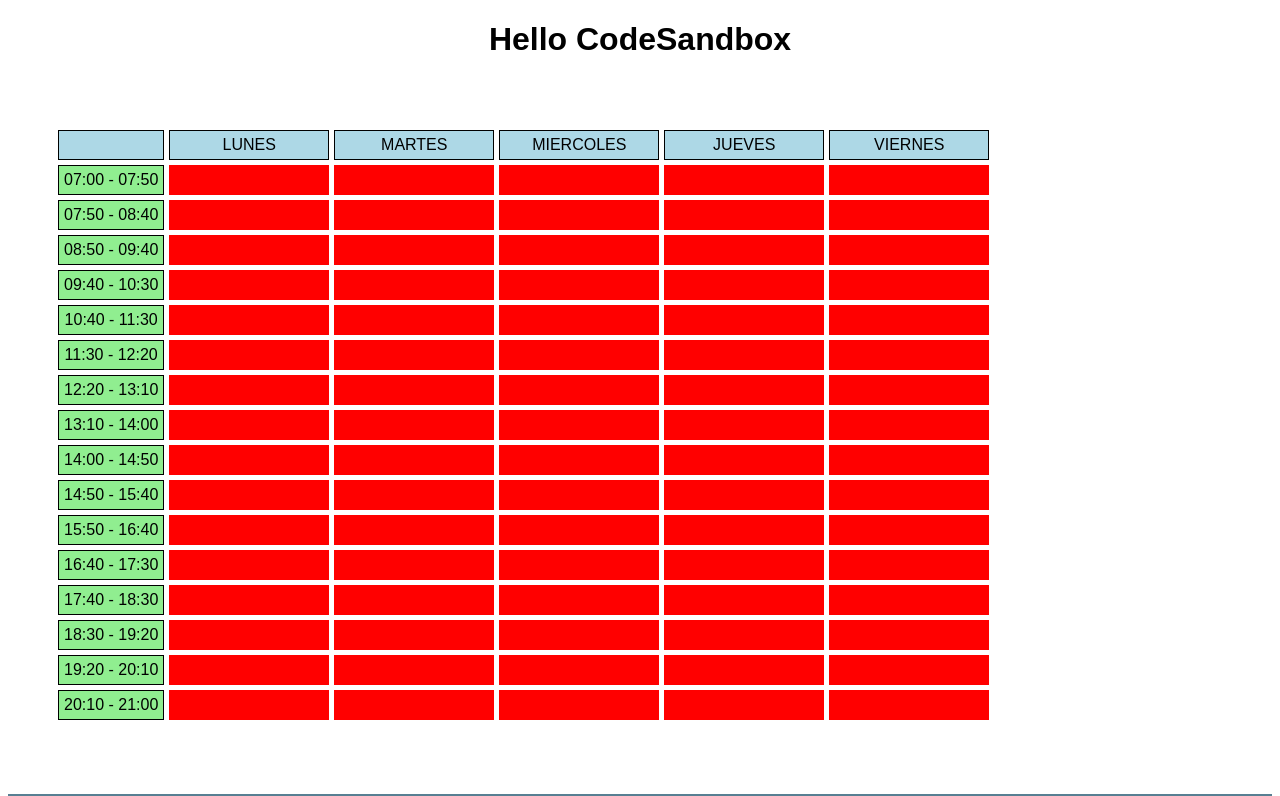
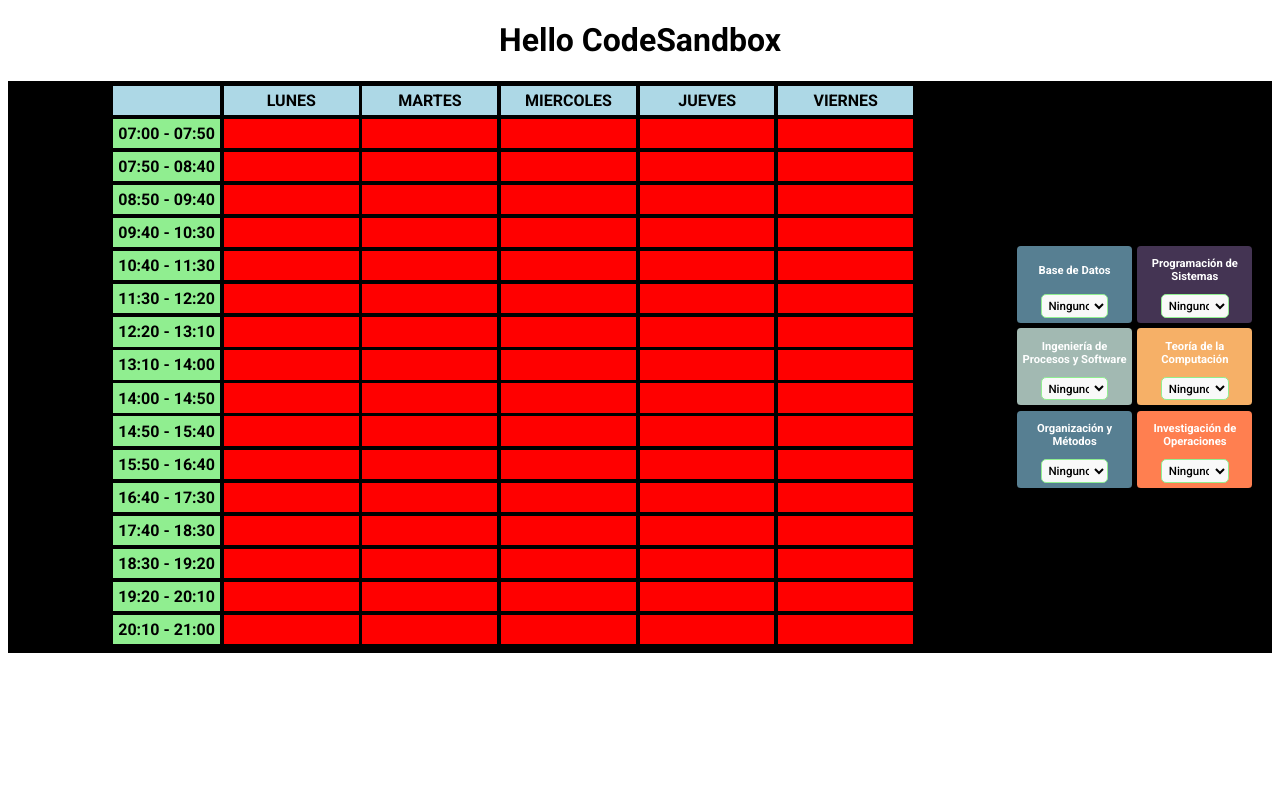
Before and after one commit to JoelChinoP/Horario, a React (Create React App) app: page / in a window 1280 px wide. Shown: the top 796 px of the page. Built offline with nearby package versions, Linux system fonts and the light colour scheme.

Commit message:
estilos de selectores terminado

```diff
--- a/src/components/Horario/Horario.css
+++ b/src/components/Horario/Horario.css
@@ -1,3 +1,16 @@
-.tablero-container {
-    padding: 50px;
+.container-horario {
+    display: flex;
+    justify-content: center;
+    align-items: center;
+    background-color: black;
+    padding: .4vw;
 }
+
+.container-tablero {
+    width: 60%;
+    min-width: 1000px;
+}
+
+.container-selectores {
+    width: 30%;
+}
--- a/src/components/Horario/Horario.js
+++ b/src/components/Horario/Horario.js
@@ -20,18 +20,18 @@ export default function Horario () {
     }, []);
 
     return (
-        <>
-            <div className='tablero-container'>
+        <div className='container-horario'>
+            <div className='container-tablero'>
                 <TablaHorario
                     cursos={cursos}
                 />
             </div>
-            <div>
+            <div className='container-selectores'>
                 <Selectores
                     selectores={selectores}
                 />
             </div>
-        </>
+        </div>
     );
 }
 
--- a/src/components/Horario/Selectores/Selectores.css
+++ b/src/components/Horario/Selectores/Selectores.css
@@ -0,0 +1,6 @@
+.Selectores {
+    display: flex;
+    flex-wrap: wrap;
+    padding: .3vw;
+    gap: .4vw;
+}
--- a/src/components/Horario/TablaHorario/TablaHorario.css
+++ b/src/components/Horario/TablaHorario/TablaHorario.css
@@ -1,15 +1,12 @@
-.tablero {
+.container-tabla-horario {
     width: 80%;
     display: grid;
-    /*
-    grid-template-columns: auto repeat(5, 1fr);  Una columna para los días y 6 para las horas
-    grid-template-rows: repeat(17, auto);  15 filas para las horas
-    gap: 2px; Espacio entre las celdas */
-    gap: 5px;
-  }
+    margin: 0 auto;
+    gap: .3vw;
+}
 
-  .celda {
-    border: 1px solid black;
-    padding: 5px;
-    text-align: center;
-  }
+.celda {
+  padding: .4vw;
+  text-align: center;
+  font-weight: bold;
+}
--- a/src/components/Horario/TablaHorario/TablaHorario.js
+++ b/src/components/Horario/TablaHorario/TablaHorario.js
@@ -9,7 +9,7 @@ export {getColumn, getRow, getRowSpan};
 
 export default function TablaHorario ({cursos}) {
     return (
-        <div className="tablero"
+        <div className="container-tabla-horario"
             style={{
                 gridTemplateColumns: `auto repeat(${dias.length}, 1fr)`,
                 gridTemplateRows: `auto repeat(${horasIni.length+1}, auto)`
--- a/src/components/SelectCurso/SelectCurso.css
+++ b/src/components/SelectCurso/SelectCurso.css
@@ -0,0 +1,63 @@
+
+.container-select {
+    padding-bottom: .4vw;
+    width: 9vw;
+    display: flex;
+    flex-direction: column;
+    justify-content: space-between;
+    align-items: center;
+    border-radius: .3vw;
+}
+
+.select-curso {
+    padding: .22vw; /* Ajusta el padding como desees */
+    font-size: .9vw;
+    border: .1vw solid lightgreen;
+    border-radius: .4vw;
+    background-color: #f9f9f9;
+    transition: border-color 0.3s ease;
+    box-sizing: border-box;
+    outline: none; /* Eliminar el contorno predeterminado */
+    cursor: pointer;
+    font-weight: 500;
+    width: 5.3vw;
+}
+
+.nombre-curso {
+    display: flex;
+    justify-content: center;
+    font-size: .75vw;
+    align-items: center;
+    height: 100%;
+    color: white;
+}
+
+.select-curso option {
+    font-weight: 500;
+    transition: background-color 0.3s ease;
+}
+
+/* Estilo para la flecha del select */
+.select-curso:after {
+    content: '\25BC';
+    position: absolute;
+    top: 50%;
+    right: 12px;
+    transform: translateY(-50%);
+    font-size: 12px;
+    color: #666;
+    pointer-events: none;
+    transition: transform 0.3s ease;
+}
+
+/* Efecto hover en el select */
+.select-curso:hover {
+    border-color: white;
+}
+
+/* Efecto focus en el select */
+.select-curso:focus {
+    outline: none;
+    border-color: #666;
+    box-shadow: 0 0 5px rgba(0, 0, 0, 0.2);
+}
--- a/src/components/SelectCurso/SelectCurso.js
+++ b/src/components/SelectCurso/SelectCurso.js
@@ -3,11 +3,13 @@ import './SelectCurso.css';
 
 export default function SelectCurso ({curso, valorSeleccionado, handleChange}) {
     return (
-        <div style={{backgroundColor: curso.color}}>
-            <h3>{curso.nombre}</h3>
-            <select value={valorSeleccionado} onChange={(event) => handleChange(event.target.value)}>
+        <div style={{backgroundColor: curso.color}} className='container-select'>
+            <div className='nombre-curso'><h3>{curso.nombre}</h3></div>
+            <select value={valorSeleccionado} onChange={(event) => handleChange(event.target.value)}
+                className='select-curso'
+            >
+                <option value="" >Ninguno</option>
                 <OptionCurso curso={curso} />
-                <option value="">N.A.</option>
             </select>
         </div>
     );
@@ -16,7 +18,7 @@ export default function SelectCurso ({curso, valorSeleccionado, handleChange}) {
 function OptionCurso ({curso}) {
     return curso.grupos.map(grupo => (
         <option key={`${curso.id}-${grupo.grupo}`} value={`${curso.id}-${grupo.grupo}`}>
-            {grupo.grupo}
+            GRUPO {grupo.grupo}
         </option>
     ));
 }
--- a/src/data/datos.json
+++ b/src/data/datos.json
@@ -134,7 +134,7 @@
 
         {
             "id": "OM",
-            "nombre": "Organziación y Métodos",
+            "nombre": "Organización y Métodos",
             "color": "#577F92",
             "grupos": [
                 {
--- a/src/styles.css
+++ b/src/styles.css
@@ -1,4 +1,11 @@
+@import '~typeface-roboto/index.css';
+
+/* style css */
+
+* {
+  font-family: 'Roboto', sans-serif;
+}
+
 .App {
-  font-family: sans-serif;
   text-align: center;
 }
```
Also changed, not shown: package.json (+13 -3 lines), 8 other files (tests, documents, lock files or other folders).
